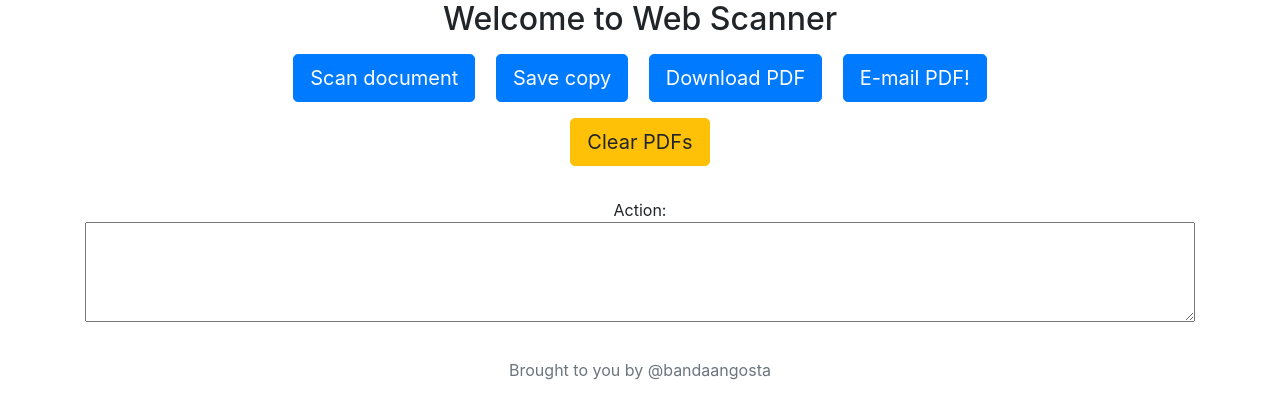
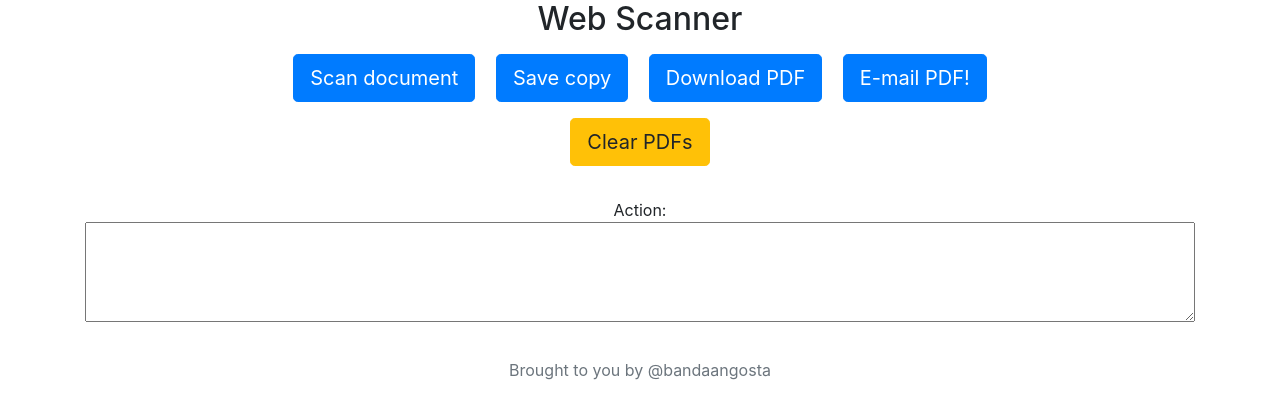
Before and after one commit to bandaangosta/webscanner, a Flask app: page / in a window 1280 px wide. Shown: the top 419 px of the page. Run offline with Flask 2, Linux system fonts and the light colour scheme; some libraries are stand-ins or nearby versions.

Commit message:
Minor cosmetic modification

```diff
--- a/webscanner/templates/index.html
+++ b/webscanner/templates/index.html
@@ -1,7 +1,7 @@
 {% extends "layout.html" %}
 {% block body %}
 <div class="container text-center">
-	<h2>Welcome to Web Scanner</h2>
+	<h2>Web Scanner</h2>
 
 	<button id="butScan" type="button" class="btn btn-primary btn-lg m-2">Scan document</button>
 	<button id="butSave" type="button" class="btn btn-primary btn-lg m-2">Save copy</button>
```
